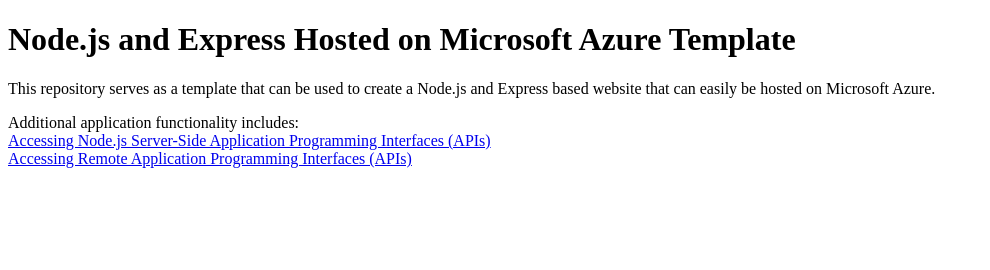
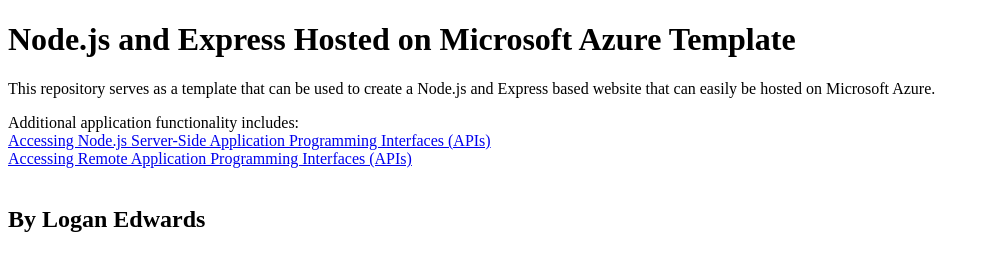
Before and after one commit to LoganEdwards/node-js-on-azure-test, a website: page static/index.html in a window 1280 px wide. Shown: the whole page, without its empty margins (0-990 px from the left). Drawn offline with Linux system fonts and the light colour scheme.

Commit message:
Update index.html.

```diff
--- a/package.json
+++ b/package.json
@@ -9,6 +9,6 @@
         "start": "node index.js"
     },
     "dependencies": {
-        "express": "^4.17.3"
+        "express": "^4.18.2"
     }
 }
--- a/static/index.html
+++ b/static/index.html
@@ -10,6 +10,9 @@
 
 Additional application functionality includes:<br />
 <a href="fetching-from-server.html">Accessing Node.js Server-Side Application Programming Interfaces (APIs)</a><br />
-<a href="fetching-remote-dog-breeds.html">Accessing Remote Application Programming Interfaces (APIs)</a>
+<a href="fetching-remote-dog-breeds.html">Accessing Remote Application Programming Interfaces (APIs)</a><br><br>
+
+<h2>By Logan Edwards
+</h2>
 </body>
 </html>
```
Also changed, not shown: 1 other file.
